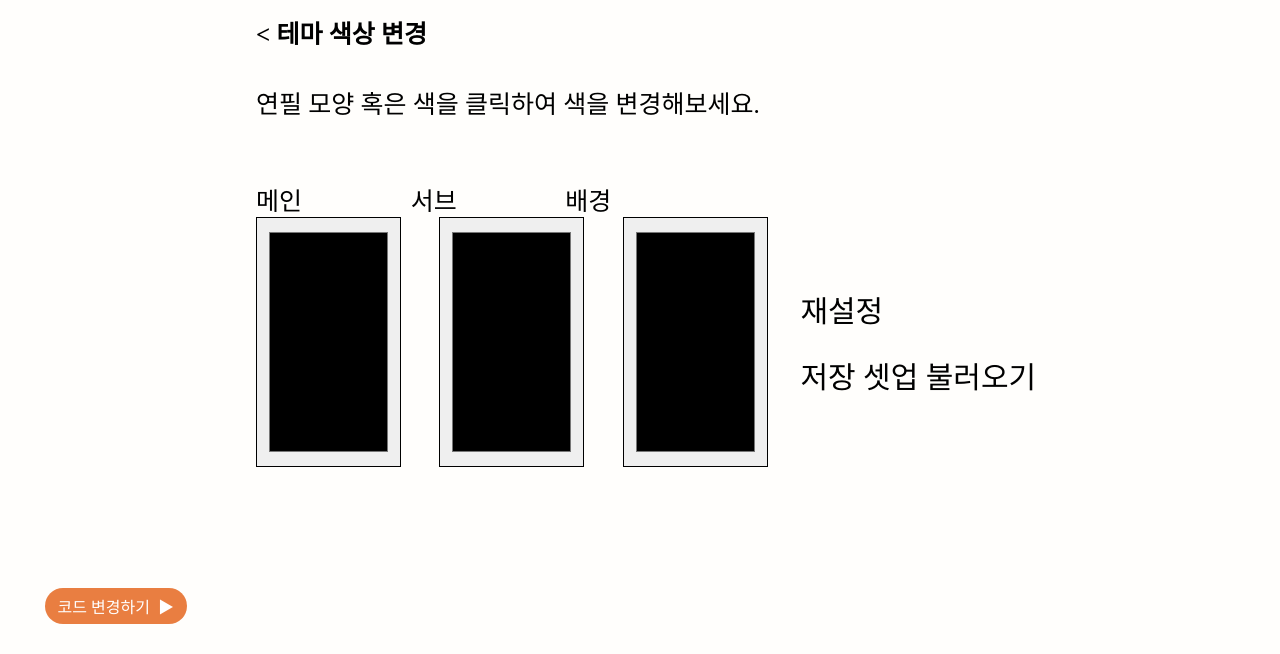
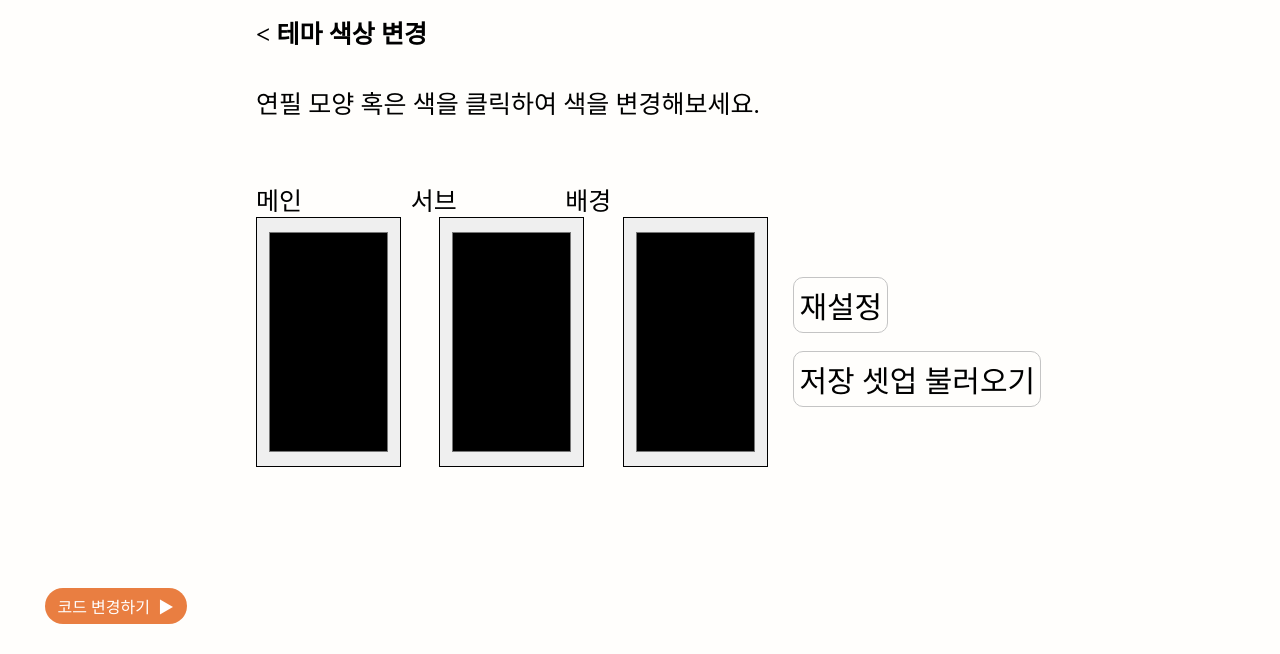
Before and after one commit to seajihey/TorokTorok, a plain HTML site: page color.html in a window 1280 px wide. Shown: the part 146-800 px from the top of the page. Drawn offline with Linux system fonts and the light colour scheme; a web font is replaced by a local one.

Commit message:
buttonupdate

```diff
--- a/color.html
+++ b/color.html
@@ -110,6 +110,11 @@
             font-family: 'SangSangYoungestDaughter';
             font-size: 30px;
         }
+        button {
+            border: 1px solid #c4c4c4;
+            border-radius: 10px;
+            padding: 5px;
+        }
     </style>
 </head>
 <body class="body">
```
